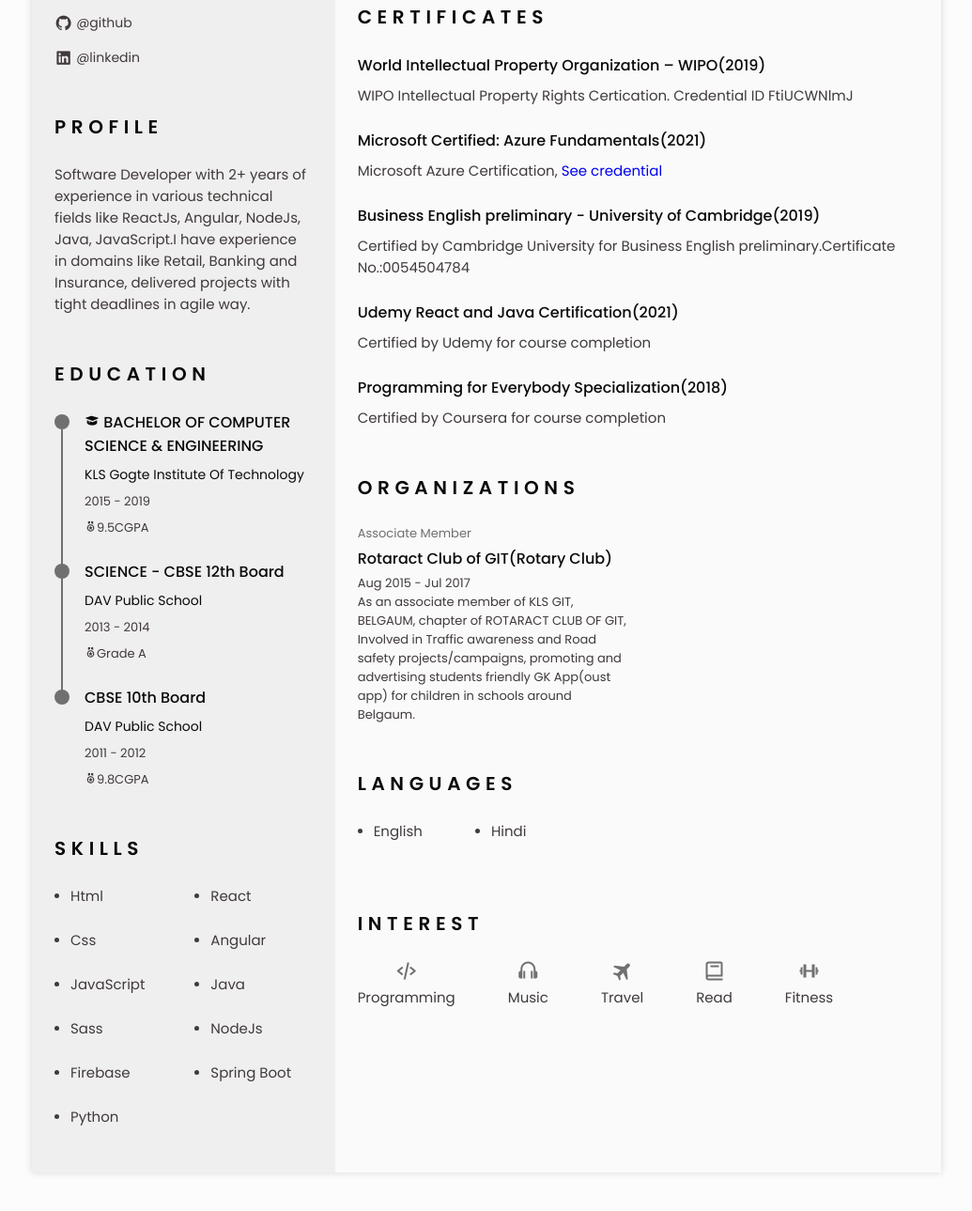
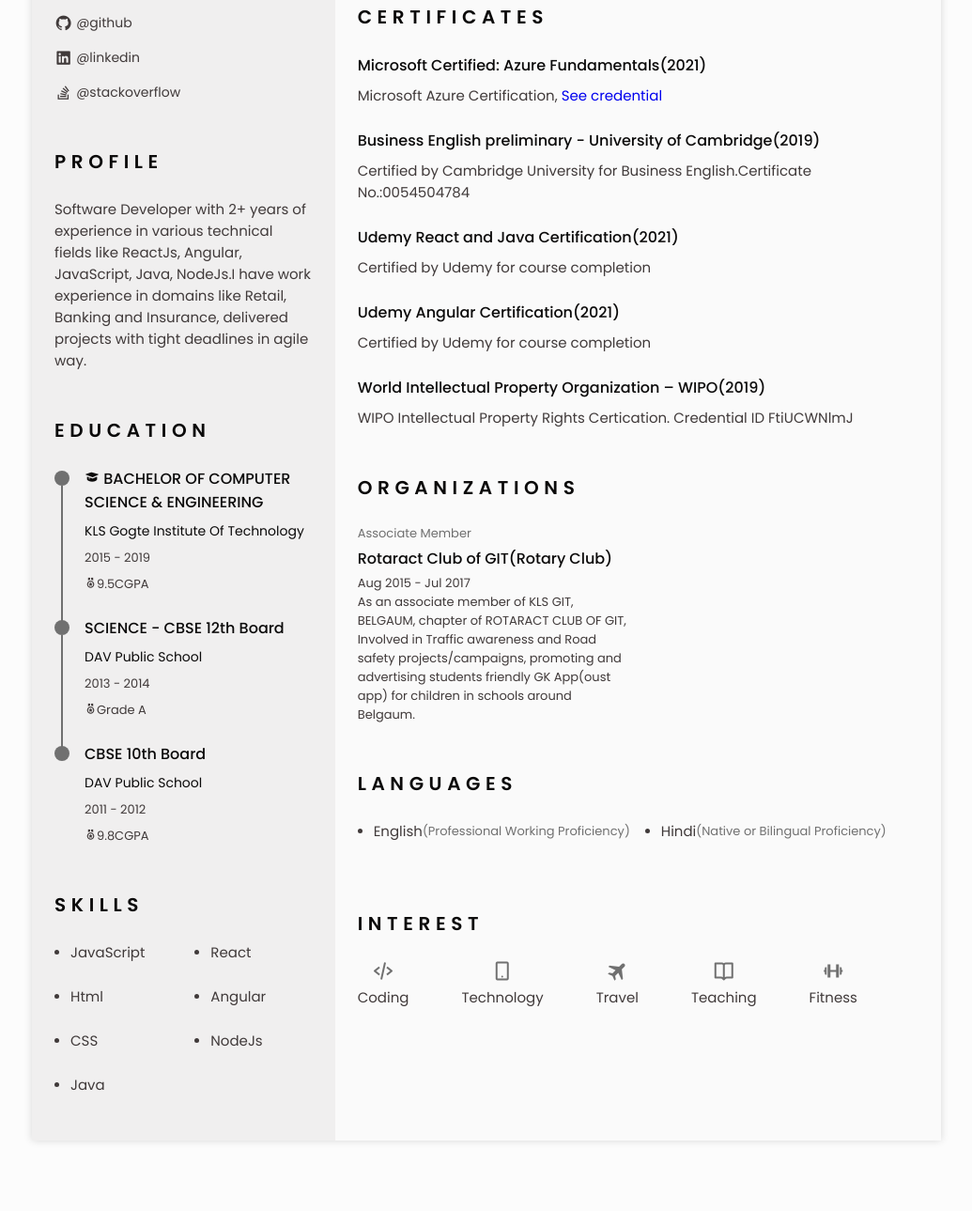
Before and after one commit to KumarRajesh2021/Rajesh-CV, a plain HTML site: page index.html in a window 1280 px wide. Shown: the part 497-1786 px from the top of the page at 94% size, without its empty margins (122-1157 px from the left). After the commit the page ends 1759 px from the top, so only its background shows below. Drawn offline with nearby package versions, Linux system fonts and the light colour scheme.

Commit message:
updated skills and social links

```diff
--- a/assets/css/styles.css
+++ b/assets/css/styles.css
@@ -501,11 +501,13 @@
   gap: .25rem;
 }
 
+.section__subtitle,
 .references__subtitle{
   color: var(--text-color-light);
 }
 
 .references__subtitle,
+.section__subtitle,
 .references__contact{
   font-size: var(--smaller-font-size);
 }
@@ -622,8 +624,8 @@
   }
 
   .languages__content{
-    grid-template-columns: repeat(3, max-content);
-    column-gap: 3.5rem;
+    grid-template-columns: repeat(2, max-content);
+    column-gap: 1rem;
   }
 
   .interests__container{
--- a/index.html
+++ b/index.html
@@ -124,6 +124,10 @@
                                 <i class='bx bxl-linkedin-square social__icon' ></i>@linkedin
                             </a>
 
+                            <a href="https://stackoverflow.com/users/17500922/rajesh-kumar/" target="_blank" class="social__link">
+                                <i class='bx bxl-stack-overflow social__icon' ></i>@stackoverflow
+                            </a>
+
                         </div>
                     </section>
 
@@ -131,7 +135,7 @@
                     <section class="profile section" id="profile">
                         <h2 class="section-title">Profile</h2>
 
-                        <p class="profile__description">Software Developer with 2+ years of experience in various technical fields like ReactJs, Angular, NodeJs, Java, JavaScript.I have experience in domains like Retail, Banking and Insurance, delivered projects with tight deadlines in agile way.</p>
+                        <p class="profile__description">Software Developer with 2+ years of experience in various technical fields like ReactJs, Angular, JavaScript, Java, NodeJs.I have work experience in domains like Retail, Banking and Insurance, delivered projects with tight deadlines in agile way.</p>
                     </section>
 
                     <!--========== EDUCATION ==========-->
@@ -190,22 +194,16 @@
                         <div class="skills__content bd-grid">
                             <ul class="skills__data">
                                 <li class="skills__name">
+                                    <span class="skills__circle"></span>JavaScript
+                                </li>
+                                <li class="skills__name">
                                     <span class="skills__circle"></span>Html
                                 </li>
                                 <li class="skills__name">
-                                    <span class="skills__circle"></span>Css
+                                    <span class="skills__circle"></span>CSS
                                 </li>
                                 <li class="skills__name">
-                                    <span class="skills__circle"></span>JavaScript
-                                </li>
-                                <li class="skills__name">
-                                    <span class="skills__circle"></span>Sass
-                                </li>
-                                <li class="skills__name">
-                                    <span class="skills__circle"></span>Firebase
-                                </li>
-                                <li class="skills__name">
-                                    <span class="skills__circle"></span>Python
+                                    <span class="skills__circle"></span>Java
                                 </li>
                             </ul>
 
@@ -217,13 +215,7 @@
                                     <span class="skills__circle"></span>Angular
                                 </li>
                                 <li class="skills__name">
-                                    <span class="skills__circle"></span>Java
-                                </li>
-                                <li class="skills__name">
                                     <span class="skills__circle"></span>NodeJs
-                                </li>
-                                <li class="skills__name">
-                                    <span class="skills__circle"></span>Spring Boot
                                 </li>
                             </ul>
                         </div>
@@ -282,10 +274,6 @@
                         <h2 class="section-title">Certificates</h2>
 
                         <div class="certificate__container bd-grid">
-                            <div class="certificate__content">
-                                <h3 class="certificate__title">World Intellectual Property Organization – WIPO(2019)</h3>
-                                <p class="certificate__description">WIPO Intellectual Property Rights Certication. Credential ID FtiUCWNlmJ</p>
-                            </div>
 
                             <div class="certificate__content">
                                 <h3 class="certificate__title">Microsoft Certified: Azure Fundamentals(2021)</h3>
@@ -295,7 +283,7 @@
 
                             <div class="certificate__content">
                                 <h3 class="certificate__title">Business English preliminary - University of Cambridge(2019)</h3>
-                                <p class="certificate__description">Certified by Cambridge University for Business English preliminary.Certificate No.:0054504784</p>
+                                <p class="certificate__description">Certified by Cambridge University for Business English.Certificate No.:0054504784</p>
                             </div>
 
                             <div class="certificate__content">
@@ -304,8 +292,13 @@
                             </div>
 
                             <div class="certificate__content">
-                                <h3 class="certificate__title">Programming for Everybody Specialization(2018)</h3>
-                                <p class="certificate__description">Certified by Coursera for course completion</p>
+                                <h3 class="certificate__title">Udemy Angular Certification(2021)</h3>
+                                <p class="certificate__description">Certified by Udemy for course completion</p>
+                            </div>
+
+                            <div class="certificate__content">
+                                <h3 class="certificate__title">World Intellectual Property Organization – WIPO(2019)</h3>
+                                <p class="certificate__description">WIPO Intellectual Property Rights Certication. Credential ID FtiUCWNlmJ</p>
                             </div>
                         </div>
                     </section>
@@ -336,9 +329,11 @@
                             <ul class="languages__content bd-grid">
                                 <li class="languages__name">
                                     <span class="languages__circle"></span>English
+                                    <span class="section__subtitle">(Professional Working Proficiency)</span>
                                 </li>
                                 <li class="languages__name">
                                     <span class="languages__circle"></span>Hindi
+                                    <span class="section__subtitle">(Native or Bilingual Proficiency)</span>
                                 </li>
                             </ul>
                         </div>
@@ -351,12 +346,12 @@
                         <div class="interests__container bd-grid">
                             <div class="interests__content">
                                 <i class='bx bx-code-alt interests__icon' ></i>
-                                <span class="interests__name">Programming</span>
+                                <span class="interests__name">Coding</span>
                             </div>
 
                             <div class="interests__content">
-                                <i class='bx bx-headphone interests__icon'></i>
-                                <span class="interests__name">Music</span>
+                                <i class='bx bx-mobile-alt interests__icon'></i>
+                                <span class="interests__name">Technology</span>
                             </div>
 
                             <div class="interests__content">
@@ -365,8 +360,8 @@
                             </div>
 
                             <div class="interests__content">
-                                <i class='bx bx-book interests__icon' ></i>
-                                <span class="interests__name">Read</span>
+                                <i class='bx bx-book-open interests__icon'></i>
+                                <span class="interests__name">Teaching</span>
                             </div>
 
                             <div class="interests__content">
```
Also changed, not shown: 1 other file.
